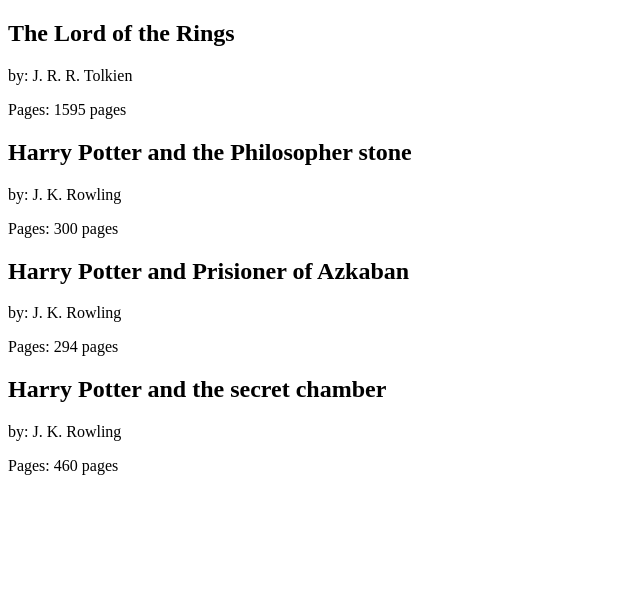
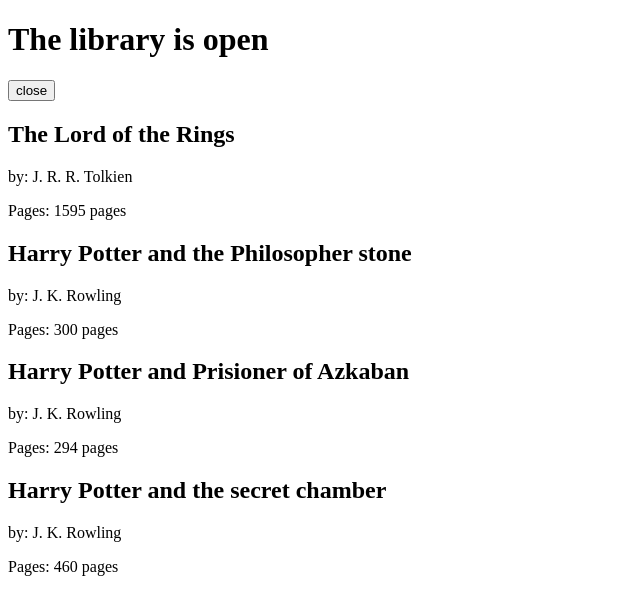
Before and after one commit to curroCasado/React-is-fun, a React (Create React App) app: page / in a window 1280 px wide. Shown: the top 614 px of the page, without its empty margins (0-640 px from the left). Built offline with nearby package versions, Linux system fonts and the light colour scheme.

Commit message:
Using state and setState

```diff
--- a/src/index.js
+++ b/src/index.js
@@ -30,9 +30,22 @@
   );
 };
 
-const Library = ({ books }) => {
+class Library extends Component {
+  state = { open: true };
+
+  toggleOpenClosed = () => {
+    this.setState(prevState => ({
+      open: !prevState.open
+    }));
+  };
+  render() {
+    const { books } = this.props;
     return (
       <div>
+        <h1>The library is {this.state.open ? "open" : "closed"}</h1>
+        <button onClick={this.toggleOpenClosed}>
+          {this.state.open ? "close" : "open"}
+        </button>
         {books.map((book, i) => (
           <Book
             key={i}
@@ -43,6 +56,7 @@
         ))}
       </div>
     );
-};
+  }
+}
 
 render(<Library books={bookList} />, document.getElementById("root"));
```
Lines whose indentation alone changed are shown as unchanged.
